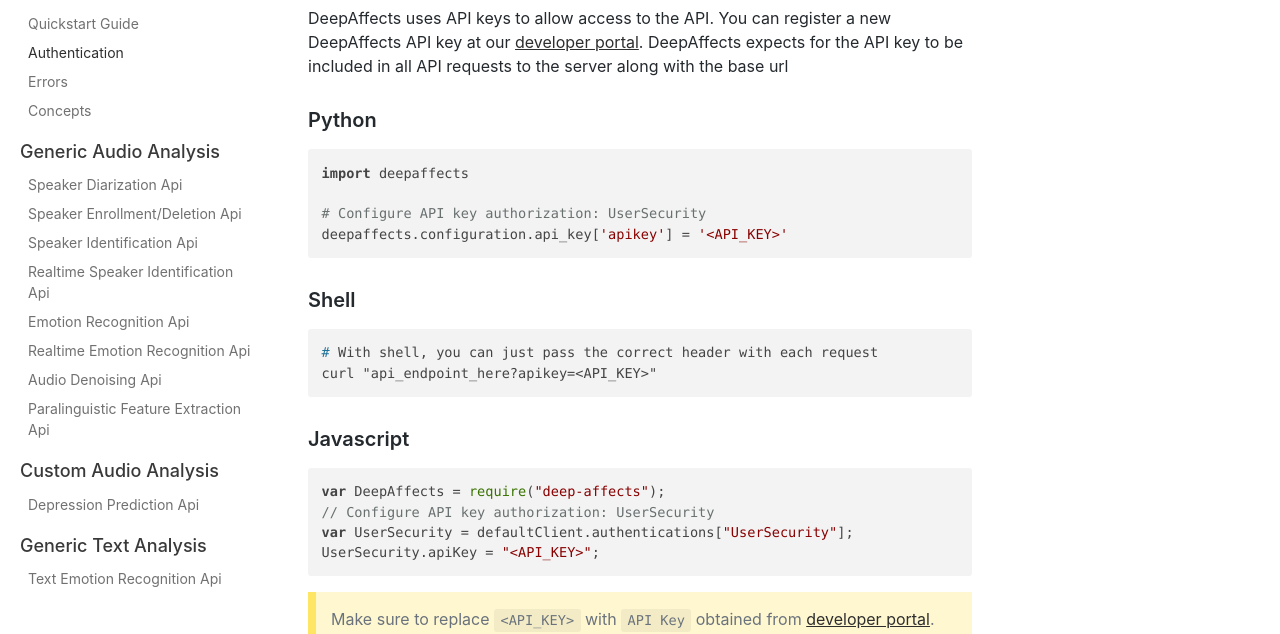
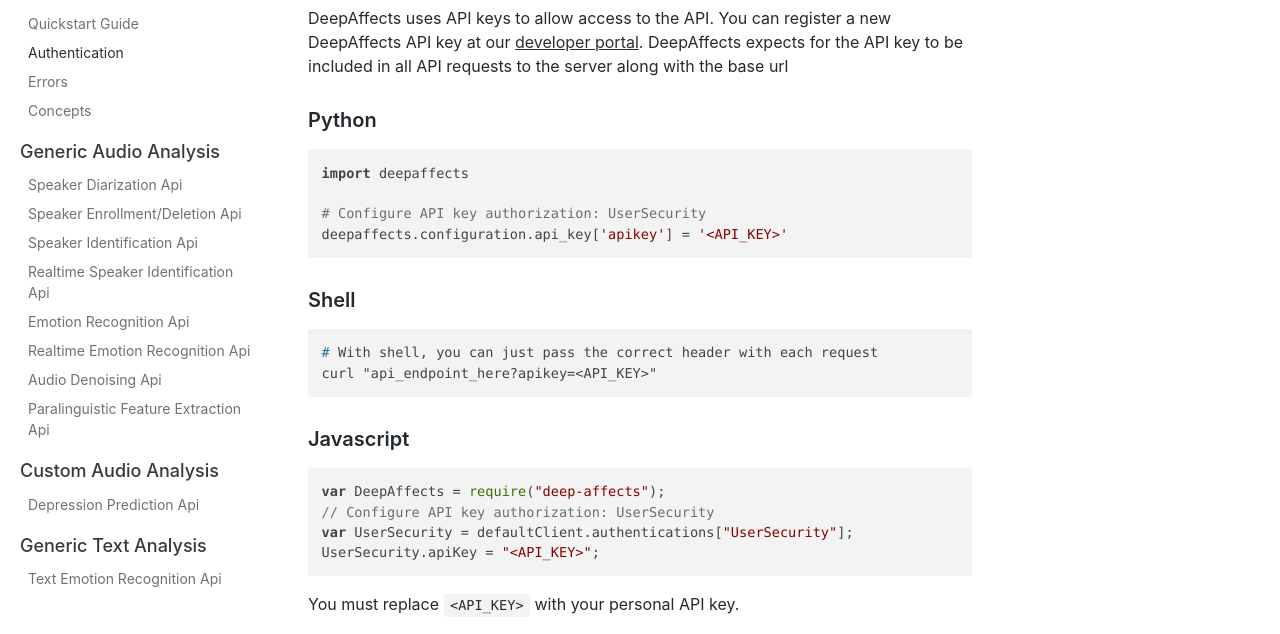
Before and after one commit to SEERNET/developer-docs, a plain HTML site: page docs/authentication.html in a window 1280 px wide. Shown: the part 148-782 px from the top of the page. Drawn offline with nearby package versions, Linux system fonts and the light colour scheme.

Commit message:
Deploy website
Deploy website version based on 8959c5ca14c50f2c20917f8553a98256568e4ecf

```diff
--- a/docs/authentication.html
+++ b/docs/authentication.html
@@ -39,9 +39,6 @@
 <span class="hljs-keyword">var</span> UserSecurity = defaultClient.authentications[<span class="hljs-string">"UserSecurity"</span>];
 UserSecurity.apiKey = <span class="hljs-string">"&lt;API_KEY&gt;"</span>;
 </code></pre>
-<blockquote>
-<p>Make sure to replace <code>&lt;API_KEY&gt;</code> with <code>API Key</code> obtained from <a href="https://developers.deepaffects.com">developer portal</a>.</p>
-</blockquote>
 <aside class="notice">
 You must replace <code>&lt;API_KEY&gt;</code> with your personal API key.
 </aside>
```
